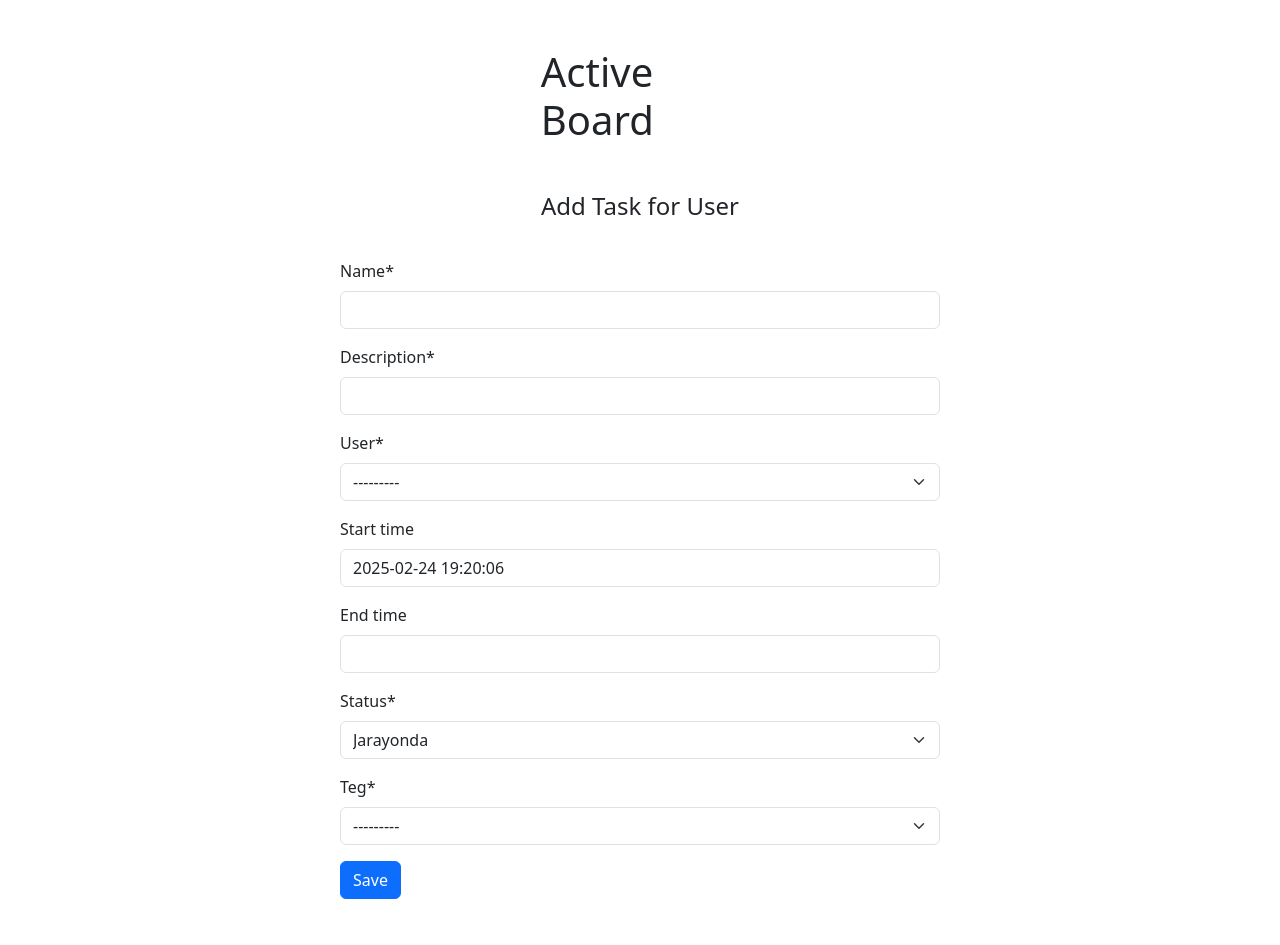
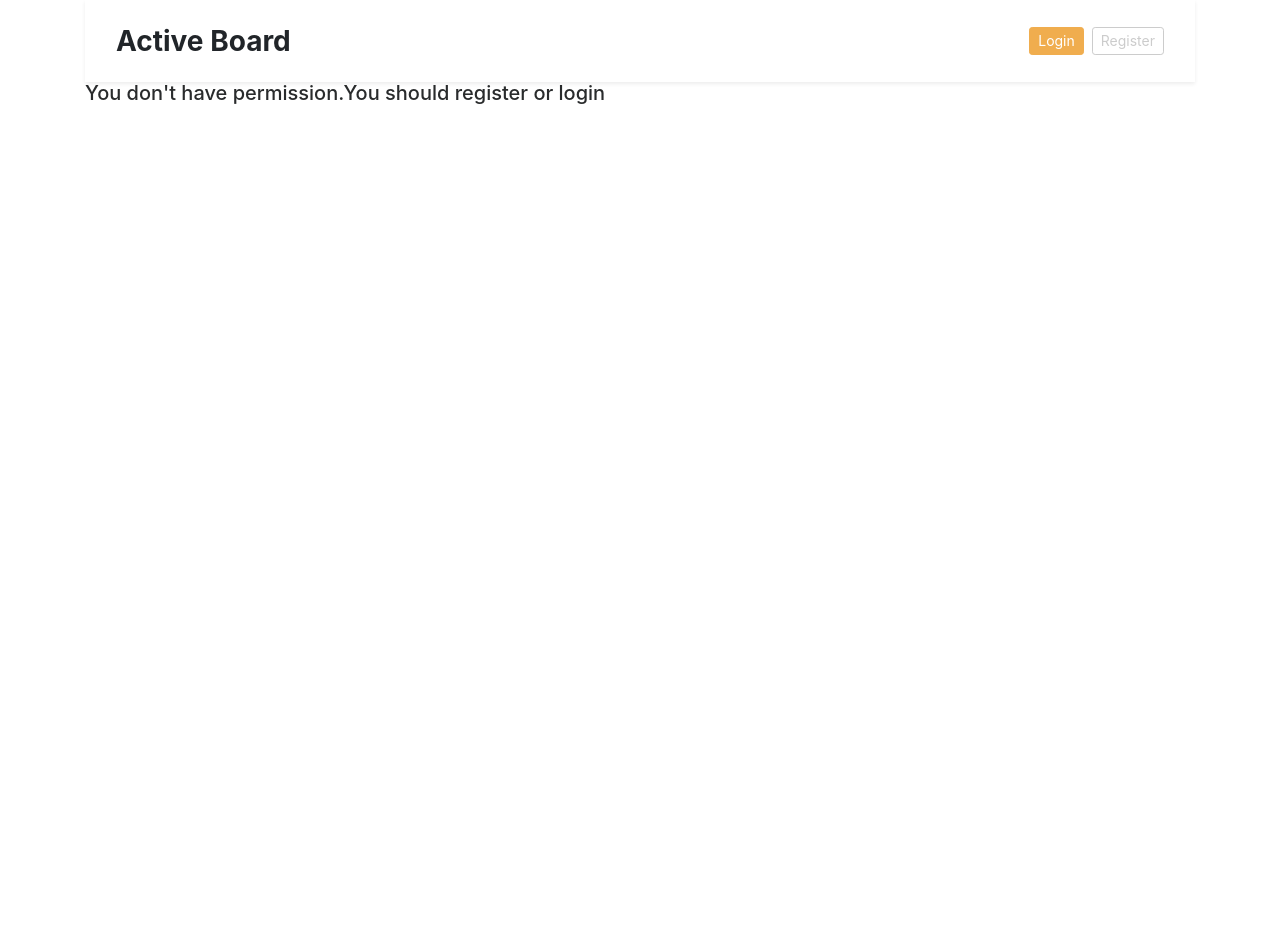
Before and after one commit to Ozodbek3105/Active-Board, a Django app: page /user/add_task/ in a window 1280 px wide. After the commit the page ends 104 px from the top, so only its background shows below. Run offline with Django 5.2, Linux system fonts and the light colour scheme; data comes from the database, SQL or seed files in the repository; both versions use the stored data as it was after the commit; some libraries are stand-ins or nearby versions.

Commit message:
login va rigistratsiya oynalari qoshildi

```diff
--- a/Active_Board/static/css/style.css
+++ b/Active_Board/static/css/style.css
@@ -1,4 +1,72 @@
 header {
-    width: 15.5%;  /* Kenglikni o'zingizga moslashtirishingiz mumkin */
-    margin: 0 auto;  /* Gorizontal o'rtaga qo'yadi */
+    color: aquamarine;
 }
+/* stylelint-disable selector-list-comma-newline-after */
+
+.blog-header {
+  border-bottom: 1px solid #e5e5e5;
+}
+
+.blog-header-logo {
+  font-family: "Playfair Display", Georgia, "Times New Roman", serif/*rtl:Amiri, Georgia, "Times New Roman", serif*/;
+  font-size: 4%;
+}
+
+.blog-header-logo:hover {
+  text-decoration: none;
+}
+
+h1, h2, h3, h4, h5, h6 {
+  font-family: "Playfair Display", Georgia, "Times New Roman", serif/*rtl:Amiri, Georgia, "Times New Roman", serif*/;
+}
+
+.display-4 {
+  font-size: 2.5rem;
+}
+@media (min-width: 768px) {
+  .display-4 {
+    font-size: 3rem;
+  }
+}
+
+.flex-auto {
+  flex: 0 0 auto;
+}
+
+.h-250 { height: 250px; }
+@media (min-width: 768px) {
+  .h-md-250 { height: 250px; }
+}
+
+/* Pagination */
+.blog-pagination {
+  margin-bottom: 4rem;
+}
+
+/*
+ * Blog posts
+ */
+.blog-post {
+  margin-bottom: 4rem;
+}
+.blog-post-title {
+  font-size: 2.5rem;
+}
+.blog-post-meta {
+  margin-bottom: 1.25rem;
+  color: #727272;
+}
+
+/*
+ * Footer
+ */
+.blog-footer {
+  padding: 2.5rem 0;
+  color: #727272;
+  text-align: center;
+  background-color: #f9f9f9;
+  border-top: .05rem solid #e5e5e5;
+}
+.blog-footer p:last-child {
+  margin-bottom: 0;
+}
--- a/Active_Board/urls.py
+++ b/Active_Board/urls.py
@@ -15,10 +15,11 @@ Including another URLconf
     2. Add a URL to urlpatterns:  path('blog/', include('blog.urls'))
 """
 
+
 from django.contrib import admin
 from django.urls import path
 
-from users.views import add_task_for_user, add_user, delete_user, edit_user, home, update_task_status, user_status
+from users.views import add_task_for_user, add_user, delete_user, edit_user, home, login, logout, register, update_task_status, user_status
 
 urlpatterns = [
     path('admin/', admin.site.urls),
@@ -28,5 +29,8 @@ urlpatterns = [
     path('edit_user/<int:id>/',edit_user,name="edit_user"),
     path('user/user_status/<int:id>/',user_status,name="user_status"),
     path('user/update_status/<int:task_id>/',update_task_status,name="update_status"),
-    path("user/add_task/",add_task_for_user,name="add_task")
+    path("user/add_task/",add_task_for_user,name="add_task"),
+    path('register/',register,name="register"),
+    path('login/',login,name='login'),
+    path('logout/',logout,name='logout'),
 ]
--- a/templates/base.html
+++ b/templates/base.html
@@ -14,15 +14,64 @@
       src="https://kit.fontawesome.com/00d0681d0f.js"
       crossorigin="anonymous"
     ></script>
+    <link href="{% static 'css/style.css' %}" rel="stylesheet" />
+    <link
+      href="https://getbootstrap.com/docs/4.0/dist/css/bootstrap.min.css"
+      rel="stylesheet"
+    />
+    <script
+      src="https://kit.fontawesome.com/00d0681d0f.js"
+      crossorigin="anonymous"
+    ></script>
 </head>
 <body>
-    <header class='mt-5 mb-5'>
-        <h2 class="fs-1">Active Board</h2>
-    </header>
-    {% block content %}
+    <div class="container">
+        <nav class="navbar navbar-expand-lg navbar-light bg-white shadow-sm p-3">
+            <div class="container">
+                <a class="navbar-brand fw-bold text-dark fs-3" href="/">Active Board</a>
+                <button
+                    class="navbar-toggler"
+                    type="button"
+                    data-bs-toggle="collapse"
+                    data-bs-target="#navbarSupportedContent"
+                    aria-controls="navbarSupportedContent"
+                    aria-expanded="false"
+                    aria-label="Toggle navigation"
+                >
+                    <span class="navbar-toggler-icon"></span>
+                </button>
 
-    {% endblock %}
+                <div class="collapse navbar-collapse" id="navbarSupportedContent">
+                    <ul class="navbar-nav ms-auto align-items-center">
+                        {% if user.is_authenticated %}
+                            <li class="nav-item">
+                                <a class="btn btn-outline-dark me-2" href="#">User: {{ user }}</a>
+                            </li>
+                            <li class="nav-item">
+                                <a class="btn btn-warning text-white" href="{% url 'logout' %}">Logout</a>
+                            </li>
+                        {% else %}
+                            <li class="nav-item">
+                                <a class="btn btn-sm btn-warning text-white me-2" href="{% url 'login' %}">Login</a>
+                            </li>
+                            <li class="nav-item">
+                                <a class="btn btn-sm btn-outline-secondary" href="{% url 'register' %}">Register</a>
+                            </li>
+                        {% endif %}
+                    </ul>
+                </div>
+            </div>
+        </nav>
 
+        {% if user.is_authenticated %}
+        {% block content %}
+
+        {% endblock %}
+        {% else %}
+
+        <h5>You don't have permission.You should register or login</h5>
+        {% endif %}
+    </div>
     <script src="https://cdn.jsdelivr.net/npm/bootstrap@5.3.3/dist/js/bootstrap.bundle.min.js" integrity="sha384-YvpcrYf0tY3lHB60NNkmXc5s9fDVZLESaAA55NDzOxhy9GkcIdslK1eN7N6jIeHz" crossorigin="anonymous"></script>
 </body>
 </html>
--- a/users/forms.py
+++ b/users/forms.py
@@ -4,16 +4,36 @@ from .models import Tasks, Users  # Modelni import qilish kerak
 class AddUserForm(forms.ModelForm):
     class Meta:
         model = Users
-        fields = ['first_name', 'last_name', 'score', 'position']
+        fields = ['first_name', 'last_name', 'position']
 
 
 class AddTaskforUser(forms.ModelForm):
     class Meta:
         model = Tasks
-        fields = "__all__"
+        fields = ["name",'description','user','start_time','end_time',"teg"]
 
 
 class EditUserForm(forms.ModelForm):
     class Meta:
         model = Users
-        fields = ['first_name', 'last_name', 'score', 'position']
+        fields = ['first_name', 'last_name', 'position']
+
+from django import forms
+from django.contrib.auth.models import User
+from django.contrib.auth.forms import UserCreationForm
+from django.shortcuts import get_object_or_404
+
+
+class RegistrationForm(UserCreationForm):
+    usable_password = None
+    class Meta:
+        model = User
+        fields = ['username', 'email']
+
+
+    def clean_password2(self):
+        password1 = self.cleaned_data.get("password1")
+        password2 = self.cleaned_data.get("password2")
+        if password1 != password2:
+            raise forms.ValidationError("Parollar mos emas.")
+        return password2
--- a/users/models.py
+++ b/users/models.py
@@ -1,6 +1,9 @@
+from django.contrib.auth.models import User
+
+from django.db import models
 from django.forms import ValidationError
 from django.utils.timezone import now
-from django.db import models
+
 
 
 
@@ -14,12 +17,11 @@ class Position(models.Model):
 # Create your models here.
 class Users(models.Model):
 
-    first_name = models.CharField(max_length=50)
-    last_name = models.CharField(max_length=50)
+    user = models.OneToOneField(User,on_delete=models.CASCADE)
     score = models.IntegerField(default=0)
     position = models.ForeignKey(Position, on_delete=models.CASCADE)
-    def __str__(self):
-        return f"{self.first_name} {self.last_name}"
+    # def __str__(self):
+    #     return f"{self.first_name} {self.last_name}"
 
 class UserStatus(models.Model):
     name = models.CharField(max_length=50)
--- a/users/views.py
+++ b/users/views.py
@@ -1,9 +1,10 @@
 from django.utils.timezone import now
 from django.shortcuts import get_object_or_404, redirect, render
 from django.http import HttpResponse
-from users.forms import AddTaskforUser, AddUserForm, EditUserForm
+from users.forms import AddTaskforUser, AddUserForm, EditUserForm, RegistrationForm
 from users.models import Tasks, UserStatus, Users
-from django.contrib import messages
+from django.contrib.auth.forms import  AuthenticationForm
+from django.contrib import auth
 
 # Create your views here.
 def home(request):
@@ -38,12 +39,17 @@ def user_status(request,id):
     tasks = Tasks.objects.filter(user__id=id,status__name = "Jarayonda")
     done_task = Tasks.objects.filter(user__id=id).exclude(status__name = "Jarayonda")
     # print(done_task,"00000000000000000000000")
+    print(tasks.all())
+    for task in tasks:
+        if not (task.start_time and task.end_time and task.start_time <= now() <= task.end_time):
+            task.status.name = "Bajarilmadi"
+        task.save()
     context = {
         "tasks":tasks,
         "user":user,
         "donetasks":done_task
     }
-    print(user,"0000000000000000000000000000000000000000000000")
+    # print(user,"0000000000000000000000000000000000000000000000")
     return render(request, "tasks.html", context)
 
 
@@ -103,3 +109,52 @@ def edit_user(request,id):
             return redirect('home')
         else:
             print(form.errors)
+
+
+def login(request):
+    if request.method == "GET":
+        form = AuthenticationForm()
+        context = {
+            "form":form
+        }
+        return render(request,"login.html",context)
+    elif request.method == "POST":
+        form = AuthenticationForm(request,request.POST)
+        if form.is_valid():
+            username = form.cleaned_data['username']
+            password = form.cleaned_data['password']
+            user = auth.authenticate(username=username,password=password)
+            if user is not None:
+                auth.login(request,user)
+                return redirect('home')
+        else:
+            context = {
+                'form':form,
+            }
+
+            return render(request, 'login.html', context)
+
+def register(request):
+    if request.method == "POST":
+        print(request.POST)
+        form = RegistrationForm(request.POST)
+        if form.is_valid():
+            form.save()
+            return redirect('login')
+        else:
+            context = {
+                'form':form,
+            }
+            print(form.errors)
+            return render(request, 'register.html', context)
+        # return redirect('register')
+    else:
+
+        form = RegistrationForm()
+    context = {
+        'form':form
+    }
+    return render(request,'register.html',context)
+def logout(request):
+    auth.logout(request)
+    return redirect('home')
```
Also changed, not shown: static/css/style.css (+69 -0 lines), templates/login.html (added, +11 -0 lines), templates/register.html (added, +19 -0 lines), db.sqlite3.
